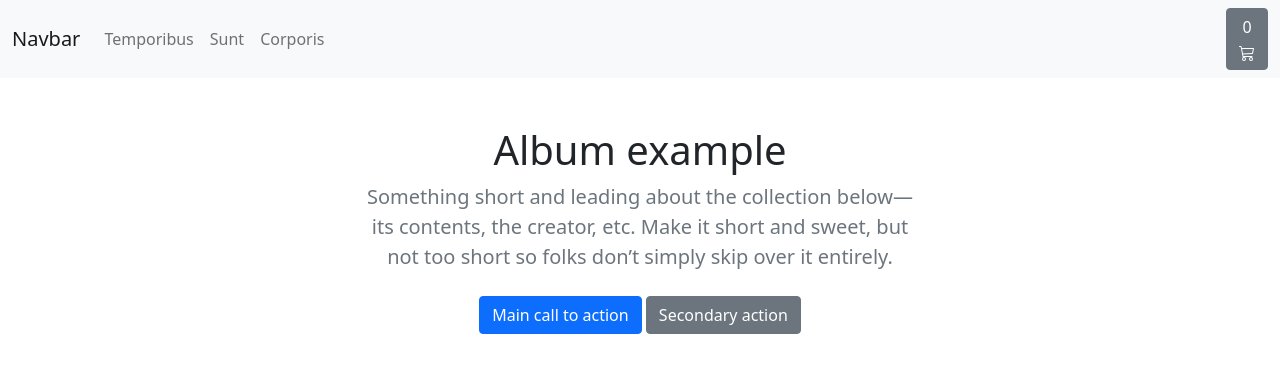
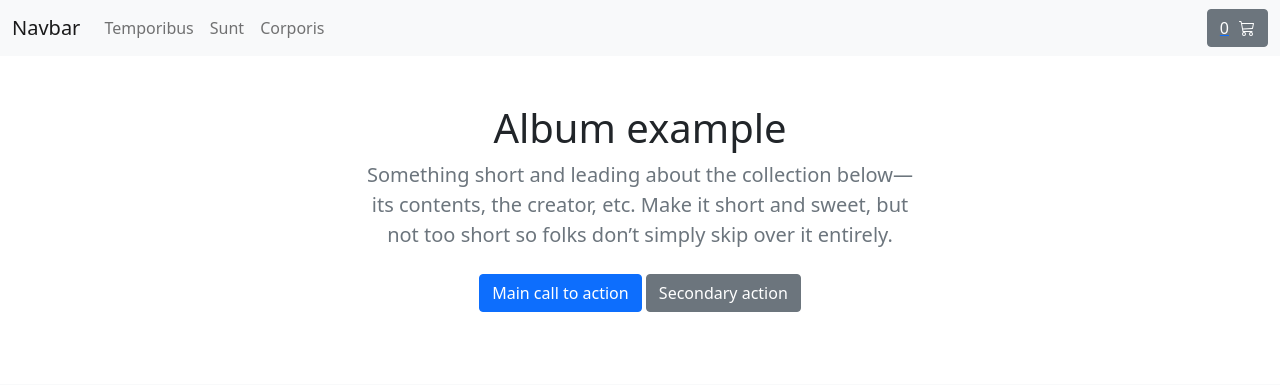
Before and after one commit to 1Rojan/shopping-cart-replica, a Django app: a page that uses templates/onlinestore/navbar.html in a window 1280 px wide. Shown: the top 385 px of the page. Run offline with Django 3.2, Linux system fonts and the light colour scheme; data comes from the database, SQL or seed files in the repository; both versions use the stored data as it was after the commit.

Commit message:
minor changes

```diff
--- a/templates/blog/about.html
+++ b/templates/blog/about.html
@@ -1,5 +1,4 @@
 {% extends './base.html' %}
-
 {% block 'content' %}
 <div class="row">
     <div class="col-md-8 mt-4">
--- a/templates/onlinestore/navbar.html
+++ b/templates/onlinestore/navbar.html
@@ -1,7 +1,8 @@
 <nav class="navbar navbar-expand-lg navbar-light bg-light">
     <div class="container-fluid">
         <a class="navbar-brand" href="/">Navbar</a>
-    <button class="navbar-toggler" type="button" data-bs-toggle="collapse" data-bs-target="#navbarNav" aria-controls="navbarNav" aria-expanded="false" aria-label="Toggle navigation">
+        <button class="navbar-toggler" type="button" data-bs-toggle="collapse" data-bs-target="#navbarNav"
+                aria-controls="navbarNav" aria-expanded="false" aria-label="Toggle navigation">
             <span class="navbar-toggler-icon"></span>
         </button>
         <div class="collapse navbar-collapse" id="navbarNav">
@@ -14,9 +15,9 @@
             </ul>
         </div>
         <a href="{% url 'basket:basket_summary' %}">
-        <button type="button" class="btn btn-secondary" id="">
-        {% with total_qty=basket|length  %}
-          <div id="basket-qty">
+            <button type="button" class="btn btn-secondary d-flex" id="">
+                {% with total_qty=basket|length %}
+                <div id="basket-qty" style="margin-right:10px;">
                     {% if total_qty > 0 %}
                     {{total_qty}}
                     {% else %}
@@ -24,7 +25,8 @@
                     {% endif %}
                 </div>
                 {% endwith %}
-          <svg xmlns="http://www.w3.org/2000/svg" width="16" height="16" fill="currentColor" class="bi bi-cart3" viewBox="0 0 16 16">
+                <svg xmlns="http://www.w3.org/2000/svg" width="16" height="16" fill="currentColor" class="bi bi-cart3 mt-1 "
+                     viewBox="0 0 16 16">
                     <path d="M0 1.5A.5.5 0 0 1 .5 1H2a.5.5 0 0 1 .485.379L2.89 3H14.5a.5.5 0 0 1 .49.598l-1 5a.5.5 0 0 1-.465.401l-9.397.472L4.415 11H13a.5.5 0 0 1 0 1H4a.5.5 0 0 1-.491-.408L2.01 3.607 1.61 2H.5a.5.5 0 0 1-.5-.5zM3.102 4l.84 4.479 9.144-.459L13.89 4H3.102zM5 12a2 2 0 1 0 0 4 2 2 0 0 0 0-4zm7 0a2 2 0 1 0 0 4 2 2 0 0 0 0-4zm-7 1a1 1 0 1 1 0 2 1 1 0 0 1 0-2zm7 0a1 1 0 1 1 0 2 1 1 0 0 1 0-2z"/>
                 </svg>
             </button>
```
Also changed, not shown: blog/views.py (+9 -4 lines), blog/models.py (line endings or trailing spaces), db.sqlite3. Lines whose indentation alone changed are shown as unchanged.
